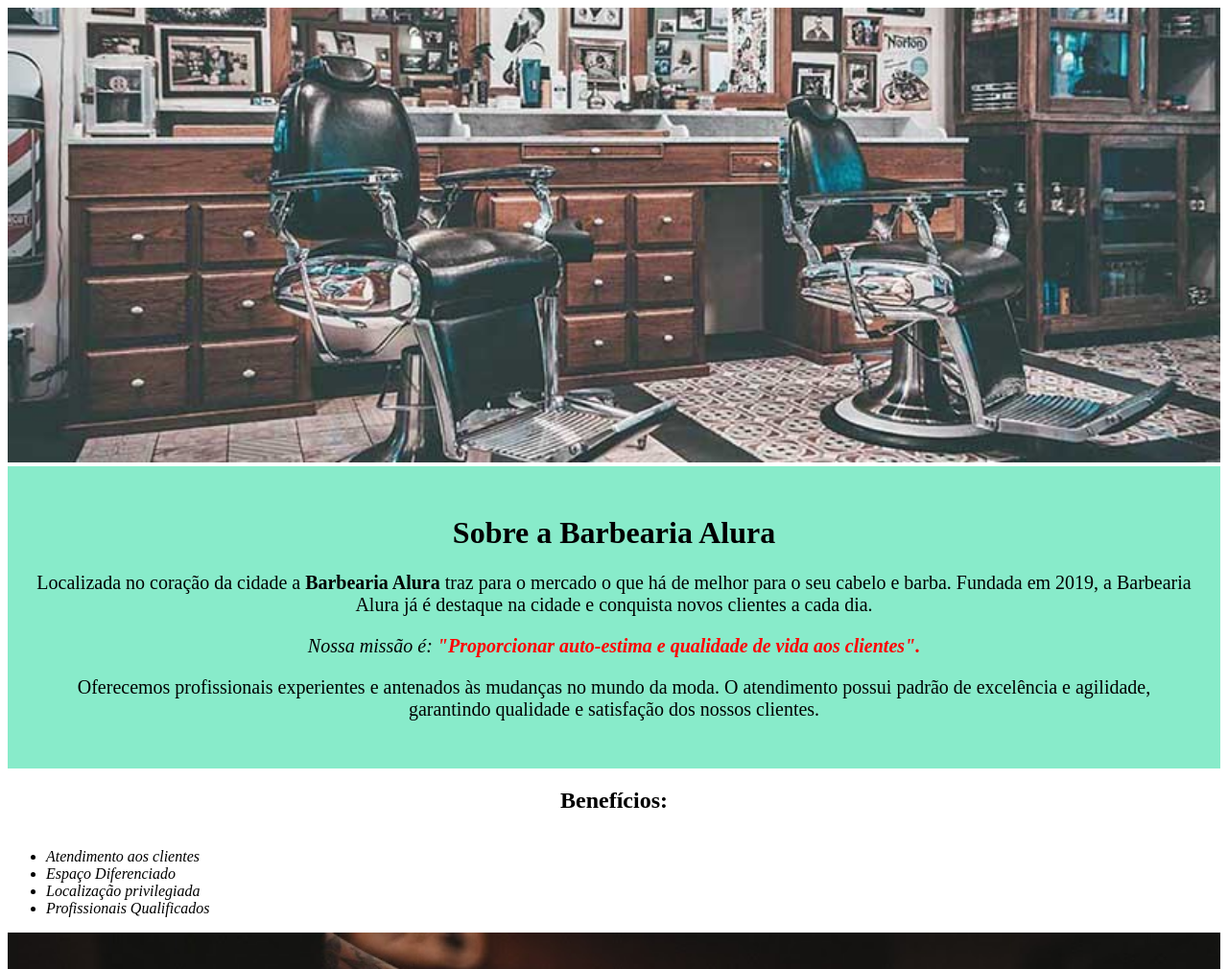
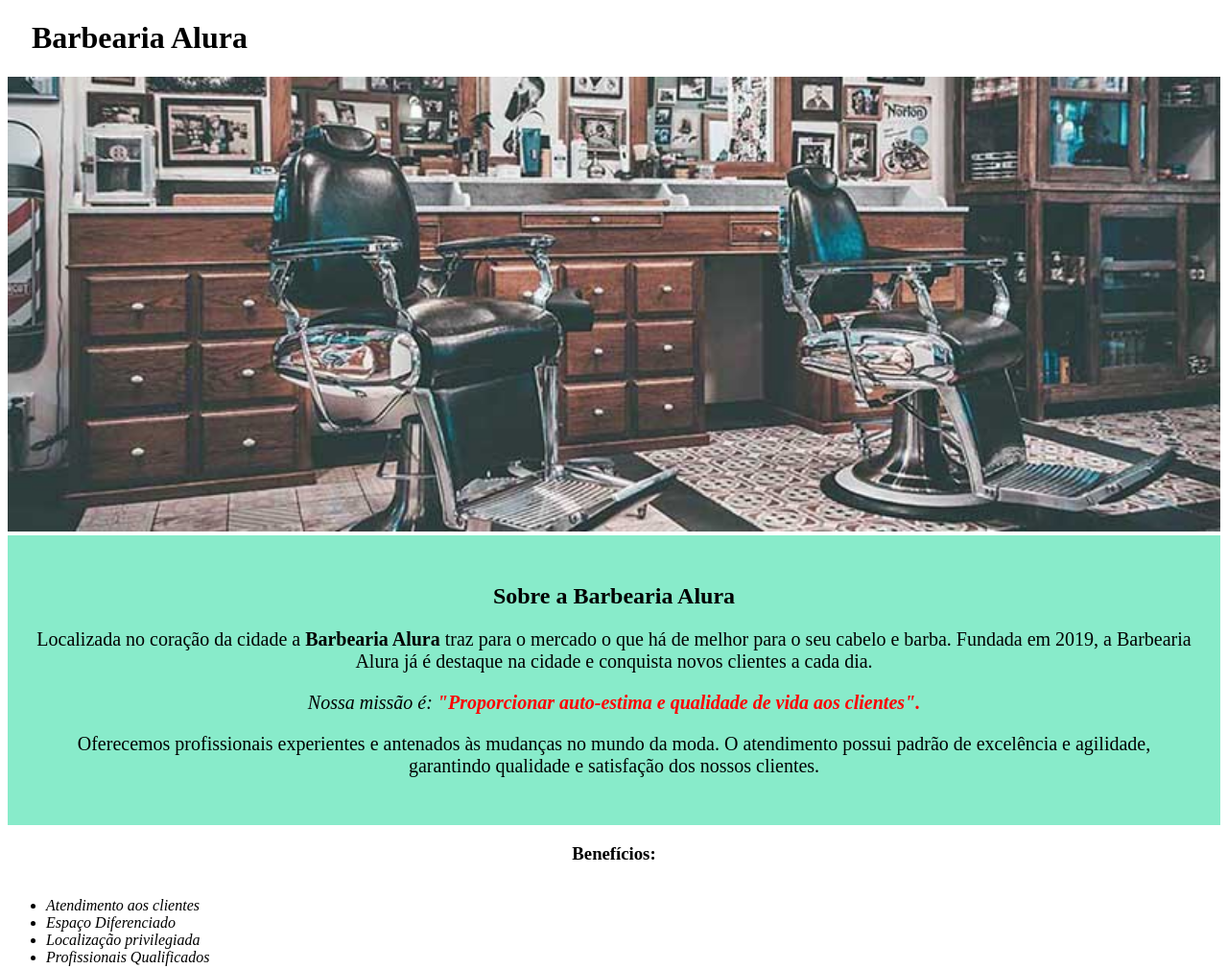
Before and after one commit to Alezinwop/primeiro-repositorio, a plain HTML site: page index.html in a window 1280 px wide. Shown: the top 1010 px of the page at 96% size. Drawn offline with Linux system fonts and the light colour scheme.

Commit message:
06/11 Aula 6

```diff
--- a/index.html
+++ b/index.html
@@ -11,11 +11,15 @@
 
 <body>
 
+    <header>
+        <h1 class="titulo-principal" > Barbearia Alura </h1>
+    </header>
+
     <img src="img/banner.jpg" alt="Banner da Barbearia">
 
     <div class="apresentacao">
 
-        <h1> Sobre a Barbearia Alura </h1>
+        <h2> Sobre a Barbearia Alura </h2>
 
         <p>Localizada no coração da cidade a <strong> Barbearia Alura </strong> traz para o mercado o que há de melhor para o seu cabelo e barba. Fundada em 2019, a Barbearia Alura já é destaque na cidade e conquista novos clientes a cada dia.</p>
 
@@ -28,7 +32,7 @@
 
     <div class="Benefícios">
 
-        <h2>  Benefícios: </h2>
+        <h3>  Benefícios: </h3>
 
         <ul>
             <li class="itens"   >  Atendimento aos clientes </li>
--- a/style.css
+++ b/style.css
@@ -1,5 +1,13 @@
 body {
 
+}
+
+h1 {
+    color: black;
+}
+
+.titulo-principal {
+    padding-left: 25px;
 }
 
 img {
@@ -11,7 +19,7 @@ img {
     padding: 30px;
 }
 
-h1 {
+h2 {
     text-align: center;
 }
 
@@ -29,7 +37,7 @@ em strong {
     padding: 20px;
 }
 
-h2 {
+h3 {
     text-align: center;
 }
 
@@ -44,6 +52,6 @@ ul {
     font-style: italic;
 }
 
-.imagembenficios {
+.imagembeneficios {
     width: 45%;
 }
```
